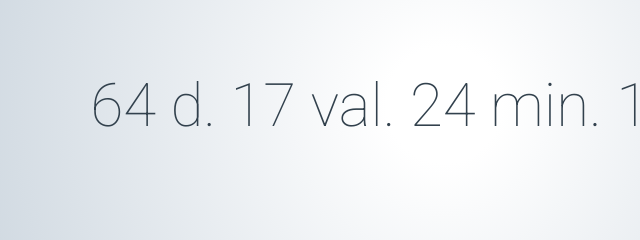
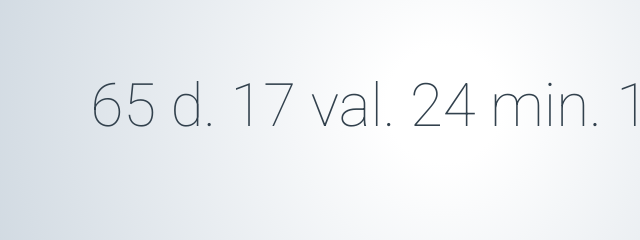
Before and after one commit to tr-robertas/66d, a plain HTML site: page index.html in a window 1280 px wide. Shown: the part 295-535 px from the top of the page, 196-836 px from the left. Drawn offline with Linux system fonts and the light colour scheme.

Commit message:
Update index.html

```diff
--- a/index.html
+++ b/index.html
@@ -27,7 +27,7 @@
 
     <script>
       // Set the date we're counting down to
-      var countDownDate = new Date("April 24, 2021 00:00:00").getTime();
+      var countDownDate = new Date("April 25, 2021 00:00:00").getTime();
 
       // Update the count down every 1 second
       var x = setInterval(function () {
```
